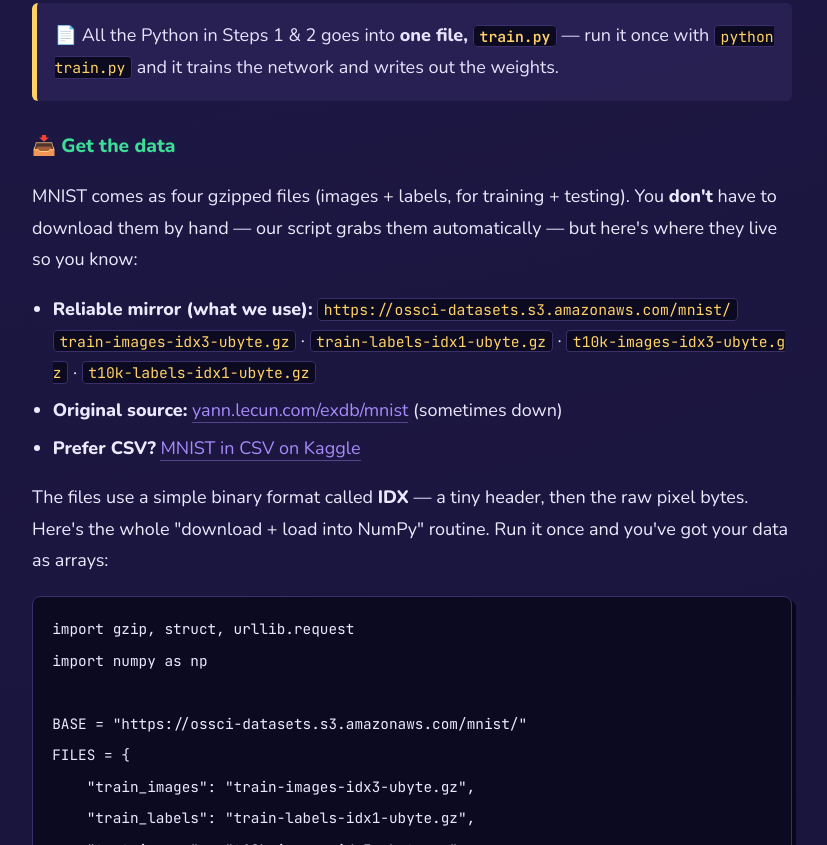
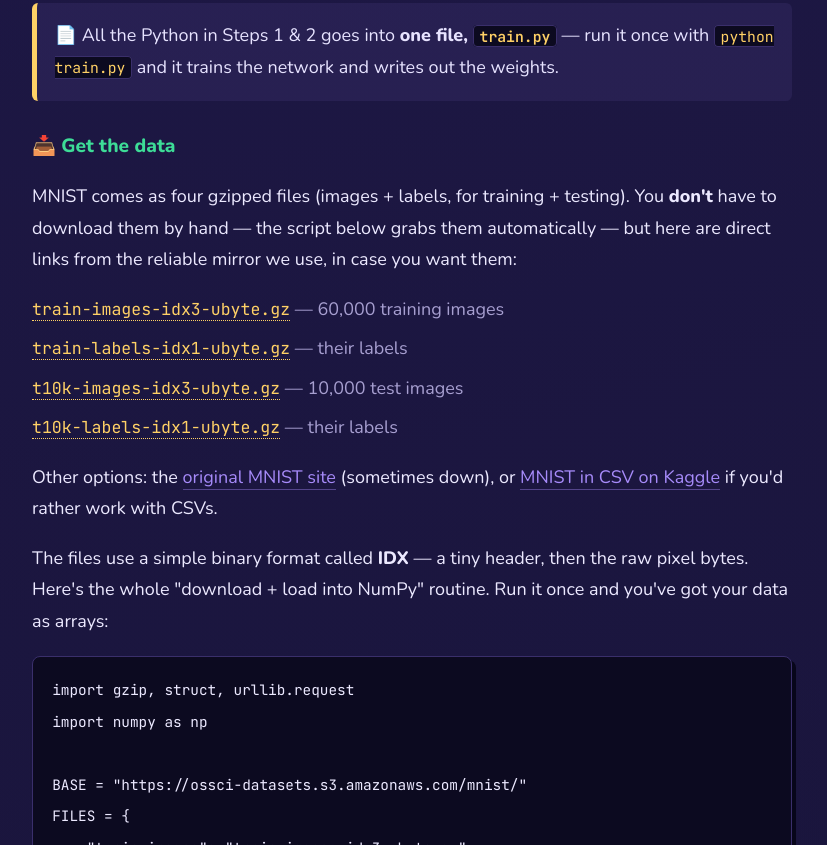
Before and after one commit to himanshu748/pixel-digit-recognizer, a plain HTML site: page docs/tutorial.html in a window 1280 px wide. Shown: the part 2295-3140 px from the top of the page, without its empty margins (228-1055 px from the left). Drawn offline with nearby package versions, Linux system fonts and the light colour scheme; a script that the page names is missing; a small style sheet from the web is missing.

Commit message:
Tutorial: clean, clickable direct-download links for the MNIST files (fix wrapping)

```diff
--- a/docs/tutorial.html
+++ b/docs/tutorial.html
@@ -50,7 +50,12 @@
     padding:1.1rem 1.2rem; overflow:auto; margin:1.2rem 0; box-shadow:4px 4px 0 #07061a;}
   code{font-family:"JetBrains Mono",monospace; font-size:.9rem;}
   p code, li code{background:#0c0a20; border:1px solid var(--border); padding:.05rem .35rem;
-    border-radius:4px; color:var(--gold); font-size:.82em; word-break:break-all;}
+    border-radius:4px; color:var(--gold); font-size:.82em; overflow-wrap:anywhere;}
+  .files{list-style:none; padding-left:0; margin:.6rem 0;}
+  .files li{margin:.5rem 0; color:var(--muted);}
+  .files a{font-family:"JetBrains Mono",monospace; font-size:.92em; color:var(--gold);
+    border-bottom:1px dotted var(--gold); overflow-wrap:anywhere;}
+  .files a:hover{color:var(--pink); border-color:var(--pink);}
   blockquote{background:rgba(167,139,250,.08); border-left:5px solid var(--gold);
     border-radius:6px; padding:.8rem 1.1rem; margin:1.4rem 0; color:#e7e3ff;}
   blockquote p{margin:.3rem 0;}
@@ -102,13 +107,14 @@
   <blockquote><p>📄 All the Python in Steps 1 &amp; 2 goes into <strong>one file, <code>train.py</code></strong> — run it once with <code>python train.py</code> and it trains the network and writes out the weights.</p></blockquote>
 
   <h3>📥 Get the data</h3>
-  <p>MNIST comes as four gzipped files (images + labels, for training + testing). You <strong>don't</strong> have to download them by hand — our script grabs them automatically — but here's where they live so you know:</p>
-  <ul>
-    <li><strong>Reliable mirror (what we use):</strong> <code>https://ossci-datasets.s3.amazonaws.com/mnist/</code><br/>
-      <code>train-images-idx3-ubyte.gz</code> · <code>train-labels-idx1-ubyte.gz</code> · <code>t10k-images-idx3-ubyte.gz</code> · <code>t10k-labels-idx1-ubyte.gz</code></li>
-    <li><strong>Original source:</strong> <a href="http://yann.lecun.com/exdb/mnist/" target="_blank" rel="noopener noreferrer">yann.lecun.com/exdb/mnist</a> (sometimes down)</li>
-    <li><strong>Prefer CSV?</strong> <a href="https://www.kaggle.com/datasets/oddrationale/mnist-in-csv" target="_blank" rel="noopener noreferrer">MNIST in CSV on Kaggle</a></li>
+  <p>MNIST comes as four gzipped files (images + labels, for training + testing). You <strong>don't</strong> have to download them by hand — the script below grabs them automatically — but here are direct links from the reliable mirror we use, in case you want them:</p>
+  <ul class="files">
+    <li><a href="https://ossci-datasets.s3.amazonaws.com/mnist/train-images-idx3-ubyte.gz" target="_blank" rel="noopener noreferrer">train-images-idx3-ubyte.gz</a> — 60,000 training images</li>
+    <li><a href="https://ossci-datasets.s3.amazonaws.com/mnist/train-labels-idx1-ubyte.gz" target="_blank" rel="noopener noreferrer">train-labels-idx1-ubyte.gz</a> — their labels</li>
+    <li><a href="https://ossci-datasets.s3.amazonaws.com/mnist/t10k-images-idx3-ubyte.gz" target="_blank" rel="noopener noreferrer">t10k-images-idx3-ubyte.gz</a> — 10,000 test images</li>
+    <li><a href="https://ossci-datasets.s3.amazonaws.com/mnist/t10k-labels-idx1-ubyte.gz" target="_blank" rel="noopener noreferrer">t10k-labels-idx1-ubyte.gz</a> — their labels</li>
   </ul>
+  <p>Other options: the <a href="https://yann.lecun.com/exdb/mnist/" target="_blank" rel="noopener noreferrer">original MNIST site</a> (sometimes down), or <a href="https://www.kaggle.com/datasets/oddrationale/mnist-in-csv" target="_blank" rel="noopener noreferrer">MNIST in CSV on Kaggle</a> if you'd rather work with CSVs.</p>
   <p>The files use a simple binary format called <strong>IDX</strong> — a tiny header, then the raw pixel bytes. Here's the whole "download + load into NumPy" routine. Run it once and you've got your data as arrays:</p>
   <pre><code class="language-python">import gzip, struct, urllib.request
 import numpy as np
```
